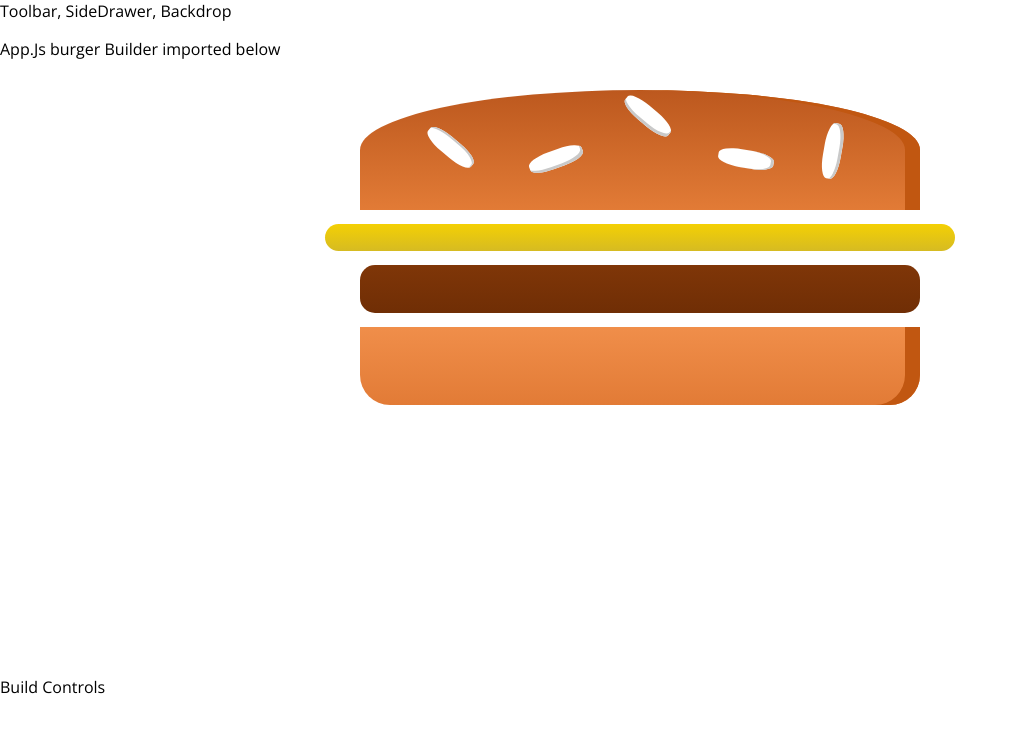
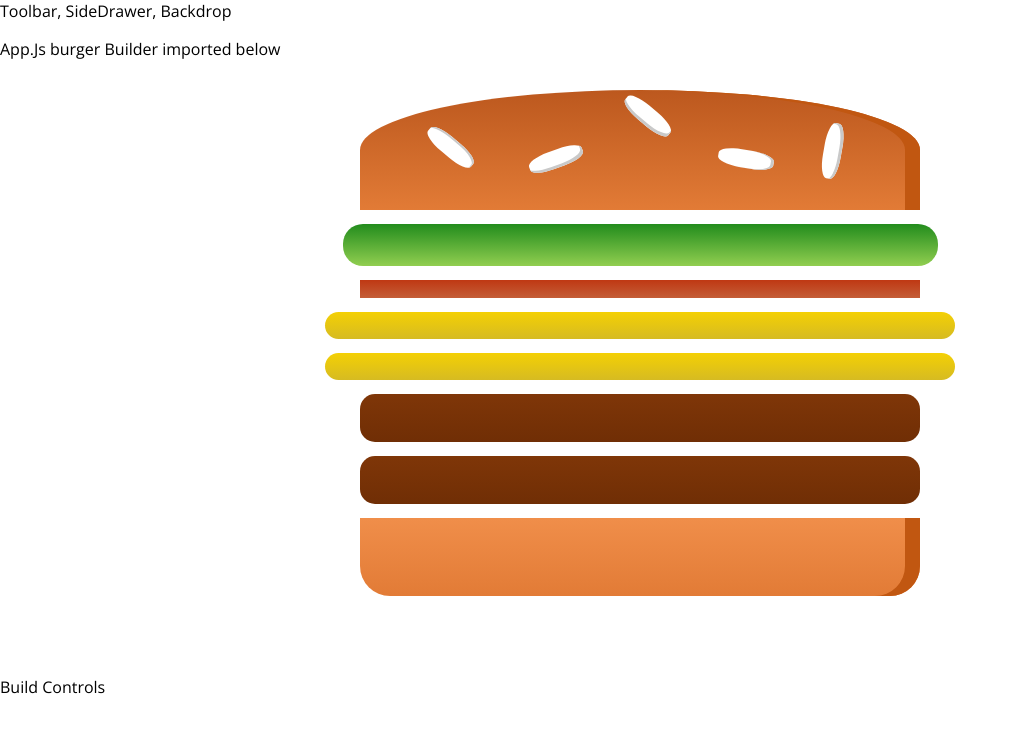
Before and after one commit to maxcramer/burger-builder, a React app: page / in a window 1280 px wide. Shown: the top 732 px of the page, without its empty margins (0-1018 px from the left). Built offline with nearby package versions, Linux system fonts and the light colour scheme.

Commit message:
passing ingredients dynamically using state

```diff
--- a/src/components/Burger/Burger.js
+++ b/src/components/Burger/Burger.js
@@ -5,13 +5,16 @@ import './Burger.css';
 
 
 const burger = (props) => {
+    const transformedIngredients = Object.keys(props.ingredients)
+        .map (igKey => {
+            return [...Array(props.ingredients[igKey])].map((_, i) => {
+                return <BurgerIngredient key={igKey + i} type={igKey}/>;
+            });
+        });
     return (
         <div className="Burger">
             <BurgerIngredient type="bread-top" />
-
-            <BurgerIngredient type="cheese" />
-            <BurgerIngredient type="meat" />
-
+                {transformedIngredients}
             <BurgerIngredient type="bread-bottom" />
 
         </div>
--- a/src/containers/BurgerBuilder/BurgerBuilder.js
+++ b/src/containers/BurgerBuilder/BurgerBuilder.js
@@ -5,10 +5,21 @@ import Burger from '../../components/Burger/Burger';
 
 
 class BurgerBuilder extends Component{
+    // constructor(props) {
+    //     super();
+    // }
+    state = {
+        ingredients: {
+            salad: 1,
+            bacon: 1,
+            cheese: 2,
+            meat: 2
+        }
+    }
     render() {
         return (
             <Aux>
-                <Burger />
+                <Burger ingredients={this.state.ingredients}/>
                 <div>Build Controls</div>
             </Aux>
         );
```
Also changed, not shown: 1 other file (tests, documents, lock files or other folders).
